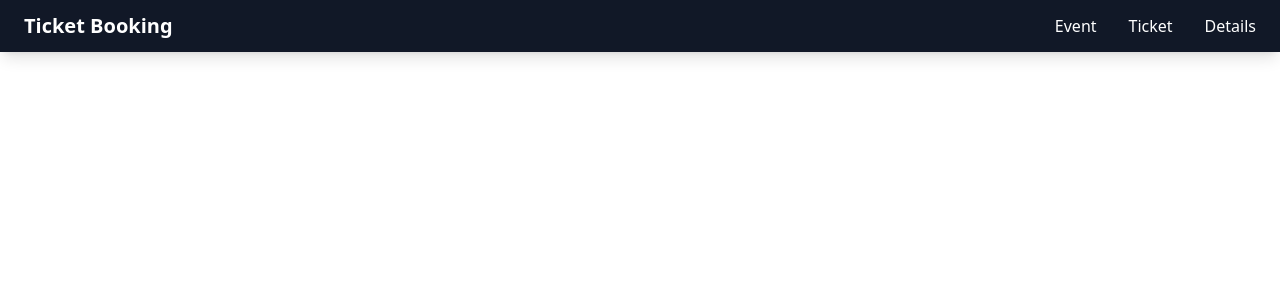
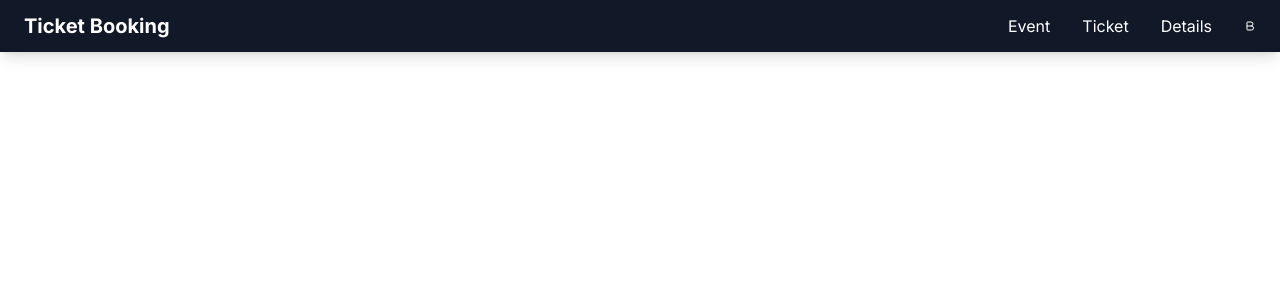
Before and after one commit to Shouryya-Manna/WebDev, a React (Vite) app in the folder ticket-booking-revanced/front-end/: page / in a window 1280 px wide. Shown: the top 300 px of the page. Built offline with nearby package versions, Linux system fonts and the light colour scheme.

Commit message:
Added a dark mode feature

```diff
--- a/ticket-booking-revanced/front-end/index.html
+++ b/ticket-booking-revanced/front-end/index.html
@@ -1,10 +1,16 @@
-<!doctype html>
+<!DOCTYPE html>
 <html lang="en">
   <head>
     <meta charset="UTF-8" />
     <link rel="icon" type="image/svg+xml" href="/vite.svg" />
     <meta name="viewport" content="width=device-width, initial-scale=1.0" />
     <title>Ticket Generation</title>
+    <link rel="preconnect" href="https://fonts.googleapis.com" />
+    <link rel="preconnect" href="https://fonts.gstatic.com" crossorigin />
+    <link
+      href="https://fonts.googleapis.com/css2?family=Inter:ital,opsz,wght@0,14..32,100..900;1,14..32,100..900&family=Poppins:ital,wght@0,100;0,200;0,300;0,400;0,500;0,600;0,700;0,800;0,900;1,100;1,200;1,300;1,400;1,500;1,600;1,700;1,800;1,900&family=Roboto+Mono:ital,wght@0,100..700;1,100..700&display=swap"
+      rel="stylesheet"
+    />
   </head>
   <body>
     <div id="root"></div>
--- a/ticket-booking-revanced/front-end/package.json
+++ b/ticket-booking-revanced/front-end/package.json
@@ -18,13 +18,14 @@
     "@radix-ui/react-popover": "^1.1.15",
     "@radix-ui/react-select": "^2.2.6",
     "@radix-ui/react-slot": "^1.2.3",
+    "@radix-ui/react-toggle": "^1.1.10",
     "@tanstack/react-query": "^5.85.2",
     "@tanstack/react-table": "^8.21.3",
     "axios": "^1.11.0",
     "class-variance-authority": "^0.7.1",
     "clsx": "^2.1.1",
     "date-fns": "^4.1.0",
-    "lucide-react": "^0.539.0",
+    "lucide-react": "^0.541.0",
     "next-themes": "^0.4.6",
     "react": "^19.1.1",
     "react-day-picker": "^9.8.1",
@@ -35,7 +36,7 @@
     "tailwind-merge": "^3.3.1",
     "tailwindcss-animate": "^1.0.7",
     "zod": "^4.0.17",
-    "zustand": "^5.0.7"
+    "zustand": "^5.0.8"
   },
   "devDependencies": {
     "@eslint/js": "^9.33.0",
--- /dev/null
+++ b/ticket-booking-revanced/front-end/src/components/ui/toggle.jsx
@@ -0,0 +1,38 @@
+import * as React from "react"
+import * as TogglePrimitive from "@radix-ui/react-toggle"
+import { cva } from "class-variance-authority";
+
+import { cn } from "@/lib/utils"
+
+const toggleVariants = cva(
+  "inline-flex items-center justify-center rounded-md text-sm font-medium ring-offset-background transition-colors hover:bg-muted hover:text-muted-foreground focus-visible:outline-none focus-visible:ring-2 focus-visible:ring-ring focus-visible:ring-offset-2 disabled:pointer-events-none disabled:opacity-50 data-[state=on]:bg-accent data-[state=on]:text-accent-foreground [&_svg]:pointer-events-none [&_svg]:size-4 [&_svg]:shrink-0 gap-2",
+  {
+    variants: {
+      variant: {
+        default: "bg-transparent",
+        outline:
+          "border border-input bg-transparent hover:bg-accent hover:text-accent-foreground",
+      },
+      size: {
+        default: "h-10 px-3 min-w-10",
+        sm: "h-9 px-2.5 min-w-9",
+        lg: "h-11 px-5 min-w-11",
+      },
+    },
+    defaultVariants: {
+      variant: "default",
+      size: "default",
+    },
+  }
+)
+
+const Toggle = React.forwardRef(({ className, variant, size, ...props }, ref) => (
+  <TogglePrimitive.Root
+    ref={ref}
+    className={cn(toggleVariants({ variant, size, className }))}
+    {...props} />
+))
+
+Toggle.displayName = TogglePrimitive.Root.displayName
+
+export { Toggle, toggleVariants }
--- /dev/null
+++ b/ticket-booking-revanced/front-end/src/contexts/Theme.js
@@ -0,0 +1,18 @@
+import { create } from "zustand";
+
+export const useThemeStore = create((set) => ({
+  theme: "light",
+  toggleTheme: () =>
+    set((state) => {
+      const newTheme = state.theme === "light" ? "dark" : "light";
+
+      // apply the class on document.documentElement (html)
+      if (newTheme === "dark") {
+        document.documentElement.classList.add("dark");
+      } else {
+        document.documentElement.classList.remove("dark");
+      }
+
+      return { theme: newTheme };
+    }),
+}));
--- a/ticket-booking-revanced/front-end/src/index.css
+++ b/ticket-booking-revanced/front-end/src/index.css
@@ -1,6 +1,11 @@
 @tailwind base;
 @tailwind components;
 @tailwind utilities;
+
+body{
+  font-family: "Inter", sans-serif;
+  font-optical-sizing: auto;
+}
 
 @layer base {
   :root {
--- a/ticket-booking-revanced/front-end/src/pages/Navbar.jsx
+++ b/ticket-booking-revanced/front-end/src/pages/Navbar.jsx
@@ -6,8 +6,13 @@ import {
   NavigationMenuLink,
   NavigationMenuList,
 } from "@/components/ui/navigation-menu";
+import { Toggle } from "@radix-ui/react-toggle";
+import { Bold, Italic } from "lucide-react";
+import { useThemeStore } from "@/contexts/Theme";
 
 const Navbar = () => {
+  const { theme, toggleTheme } = useThemeStore();
+
   return (
     <div>
       <nav className="bg-gray-900 text-white px-6 py-3 shadow-lg">
@@ -48,6 +53,12 @@ const Navbar = () => {
                   </Link>
                 </NavigationMenuLink>
               </NavigationMenuItem>
+              <NavigationMenuItem>
+                <Toggle variant="outline"
+                onClick={toggleTheme} aria-label="Toggle italic">
+                  <Bold className="h-3 w-3" />
+                </Toggle>
+              </NavigationMenuItem>
             </NavigationMenuList>
           </NavigationMenu>
         </div>
--- a/ticket-booking-revanced/front-end/src/pages/TicketsTable.jsx
+++ b/ticket-booking-revanced/front-end/src/pages/TicketsTable.jsx
@@ -46,6 +46,7 @@ import {
 import { DropdownMenuSeparator } from "@radix-ui/react-dropdown-menu";
 import { useSelectedTicket } from "@/stores/Ticket";
 import { useNavigate } from "react-router-dom";
+import { useThemeStore } from "@/contexts/Theme";
 
 
 
@@ -193,8 +194,10 @@ const TicketsTable = () => {
     },
   });
 
+
+
   return (
-    <div className="flex flex-col items-center justify-center">
+    <div className="flex flex-col items-center justify-center min-h-screen bg-white text-black dark:bg-gray-900 dark:text-white">
       <div className=" max-w-fit ">
         <div className="flex items-center py-4">
           <div className="flex gap-2 w-full max-w-sm">
```
Also changed, not shown: 1 other file (tests, documents, lock files or other folders).
